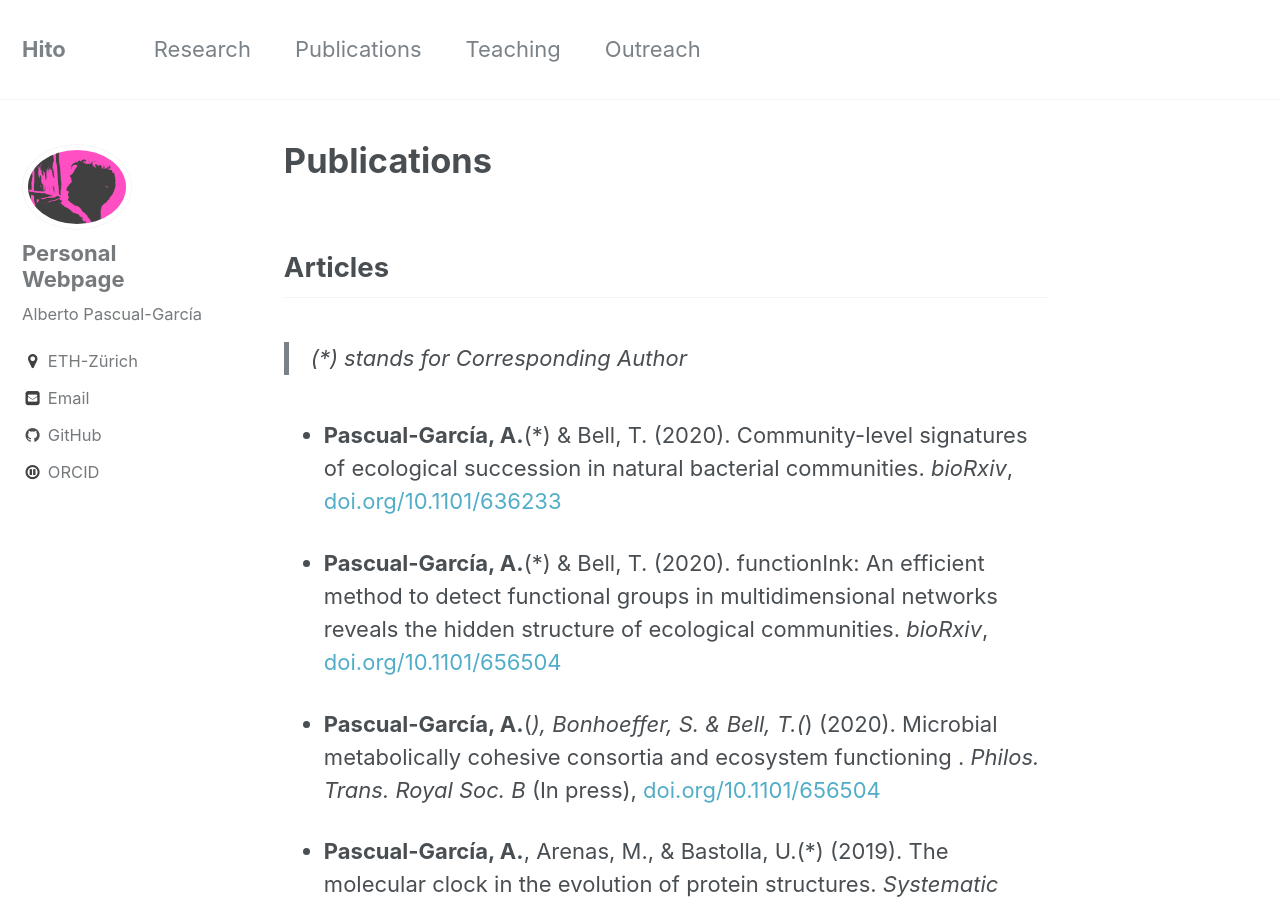
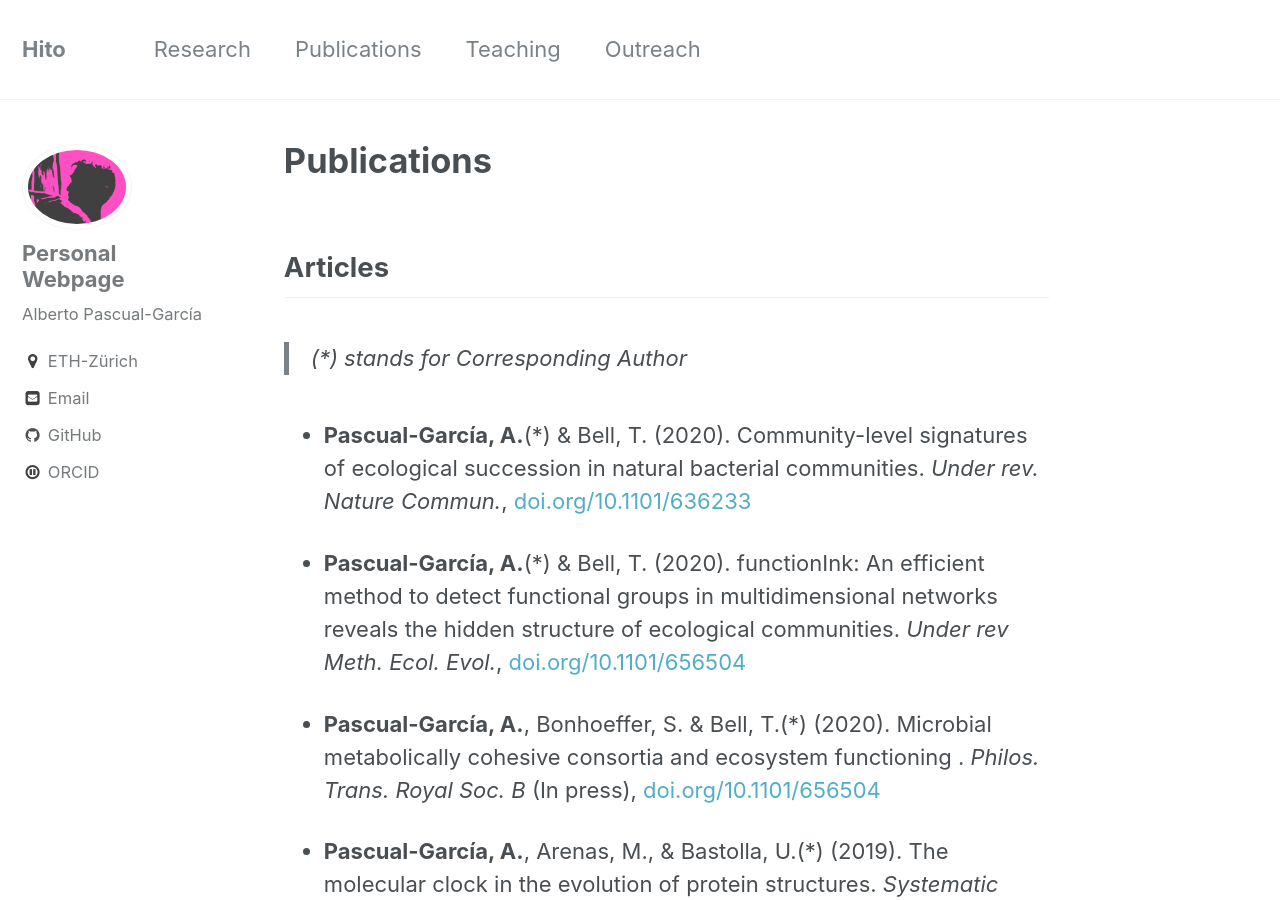
Before and after one commit to apascualgarcia/apascualgarcia.github.io, a Jekyll site: the page built from _pages/Publications.md, in a window 1280 px wide and 900 px high. Built offline with Jekyll 4.4.1, drawn with Linux system fonts in a browser that asks for light colours.

Commit message:
solving problems format

```diff
--- a/_pages/Publications.md
+++ b/_pages/Publications.md
@@ -11,11 +11,11 @@
 ## Articles
 > (*) stands for Corresponding Author
 
-* **Pascual-García, A.**(*) & Bell, T. (2020). Community-level signatures of ecological succession in natural bacterial communities. _bioRxiv_, [doi.org/10.1101/636233](https://www.biorxiv.org/content/10.1101/636233v2)
+* **Pascual-García, A.**(*) & Bell, T. (2020). Community-level signatures of ecological succession in natural bacterial communities. _Under rev. Nature Commun._, [doi.org/10.1101/636233](https://www.biorxiv.org/content/10.1101/636233v2)
 
-* **Pascual-García, A.**(*) & Bell, T. (2020). functionInk: An efficient method to detect functional groups in multidimensional networks reveals the hidden structure of ecological communities. _bioRxiv_, [doi.org/10.1101/656504](https://www.biorxiv.org/content/10.1101/656504v3)
+* **Pascual-García, A.**(*) & Bell, T. (2020). functionInk: An efficient method to detect functional groups in multidimensional networks reveals the hidden structure of ecological communities. _Under rev Meth. Ecol. Evol._, [doi.org/10.1101/656504](https://www.biorxiv.org/content/10.1101/656504v3)
 
-* **Pascual-García, A.**(*), Bonhoeffer, S. & Bell, T.(*) (2020). Microbial metabolically cohesive consortia and ecosystem functioning
+* **Pascual-García, A.**, Bonhoeffer, S. & Bell, T.(*) (2020). Microbial metabolically cohesive consortia and ecosystem functioning
 . _Philos. Trans. Royal Soc. B_ (In press), [doi.org/10.1101/656504](https://www.biorxiv.org/content/10.1101/656504v1)
 
 * **Pascual-García, A.**, Arenas, M., & Bastolla, U.(*) (2019). The molecular clock in the evolution of protein structures. _Systematic Biology_, syz022, [doi: 10.1093/sysbio/syz022](https://doi.org/10.1093/sysbio/syz022)
```
